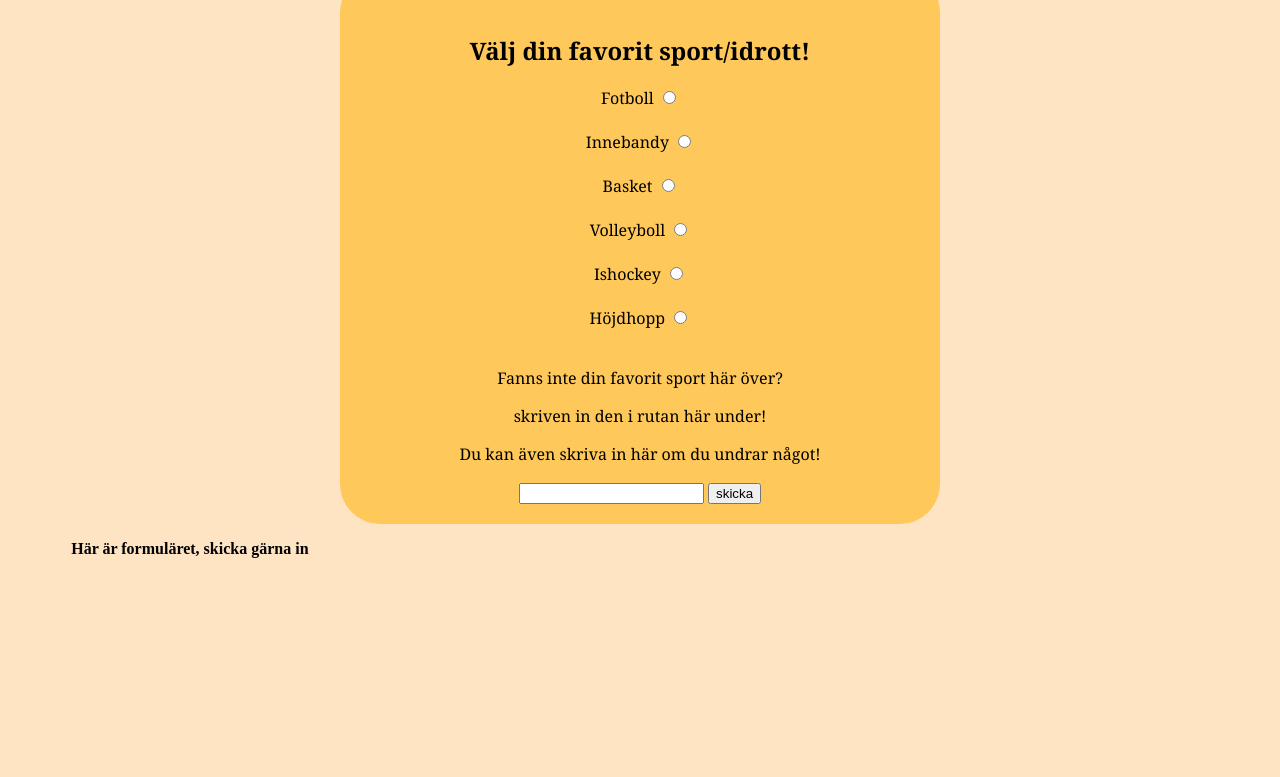
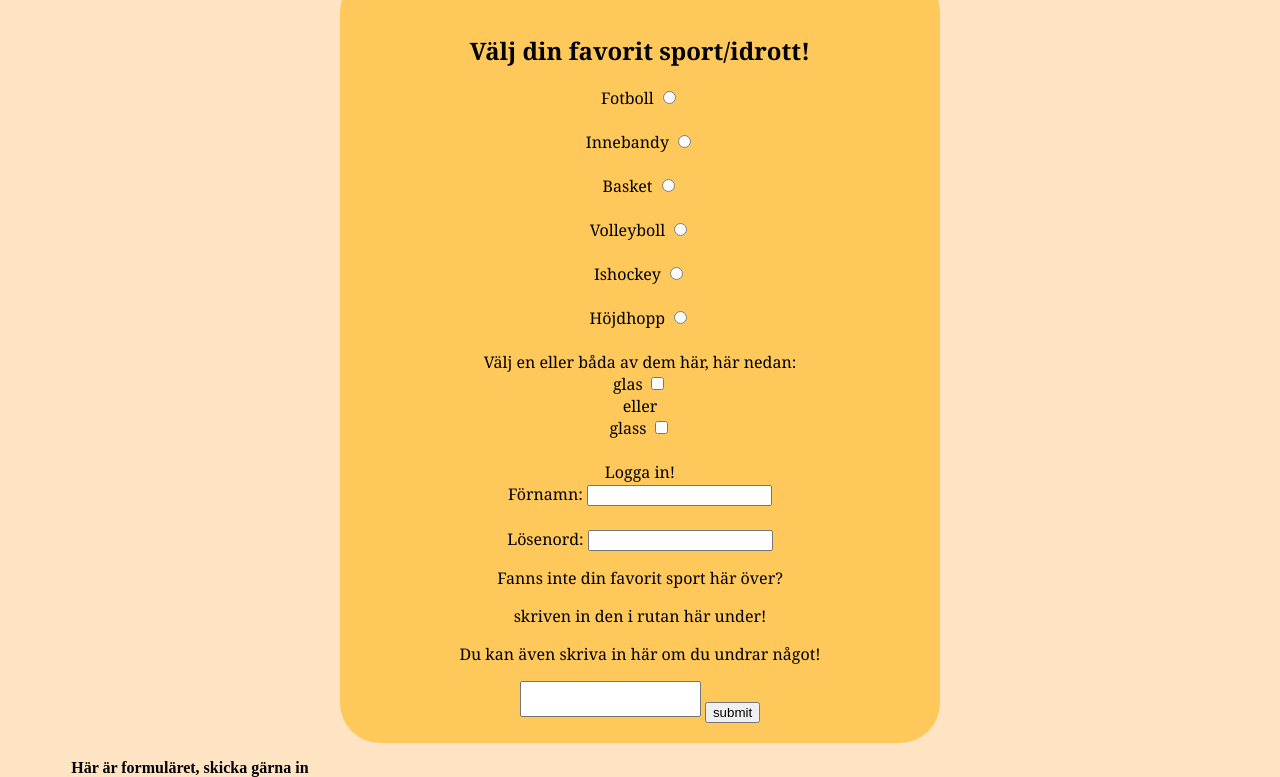
Before and after one commit to elpe2005/Slutprojekt, a plain HTML site: page Formulär.html in a window 1280 px wide. Shown: the part 136-913 px from the top of the page. Before the commit the page ends 800 px from the top, so only its background shows below. Drawn offline with Linux system fonts and the light colour scheme.

Commit message:
fortsatt

```diff
--- a/Formulär.html
+++ b/Formulär.html
@@ -25,7 +25,6 @@
             <form method="post" action="Svarsidaform.html"> <!--använder metoden post för att ska använda websidan på en server och har actionen Svarsidaform.html för att det är
             man ska skickas till när man sickar in dokumentet.-->
                 <br><h2>Välj din favorit sport/idrott!</h2>
-                <p></p>
                 <label for="sport1">Fotboll</label>
                 <input type="radio" id="sport1" value="radio" name="sport"><br><br> <!--har radio buttons-->
                 <label for="sport2">Innebandy</label>
@@ -38,11 +37,22 @@
                 <input type="radio" id="sport5" value="radio" name="sport"><br><br>
                 <label for="sport6">Höjdhopp</label>
                 <input type="radio" id="sport6" value="radio" name="sport"><br><br>
+                Välj en eller båda av dem här, här nedan:<br>
+                <label for="chbox1">glas</label>
+                <input type="checkbox" id="sport7" value="checkbox" name="chbox"><br>
+                eller<br>
+                <label for="chbox2">glass</label>
+                <input type="checkbox" id="sport 8" value="checkbox" name="chbox"><br><br>
+                Logga in!<br>
+                <label for="förnamn">Förnamn:</label>
+                <input type="text" id="namn" name="förnamn"><br><br>
+                <label for="lösenord">Lösenord:</label>
+                <input type="password" id="lösen" name="lösenord">
                 <p>Fanns inte din favorit sport här över?</p>
                 <p>skriven in den i rutan här under!</p>
                 <p>Du kan även skriva in här om du undrar något!</p> <!--Här har jag lite information och sen en "text" input där folket kan skriva-->
-                <input type="text" label="text" name="text">
-                <input type="submit" id="submit" value="skicka">
+                <textarea name=""></textarea>
+                <input type="submit" id="text" value="submit">
                 </form>
         </main>
         <footer>
--- a/style.css
+++ b/style.css
@@ -120,8 +120,10 @@ form { /*Css till min form*/
     max-width: 35em;
     margin: 0 auto;
     text-align: center;
-
   }
+textarea {
+    resize: none;
+}
 
 .video { /*videon jag använder*/
     width: 15em;
```
Also changed, not shown: sida3.html (+4 -0 lines).
